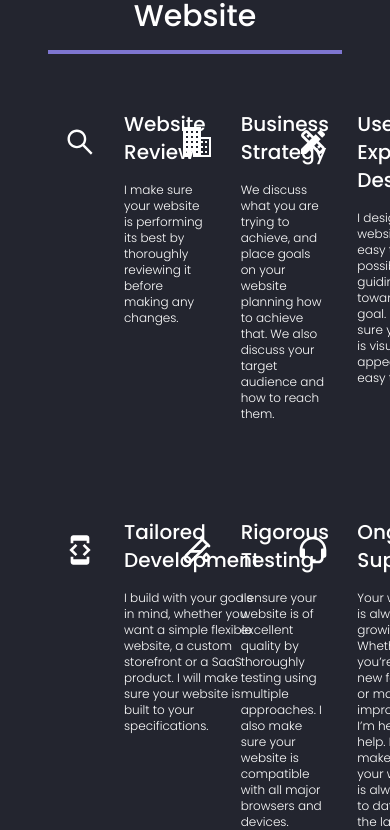
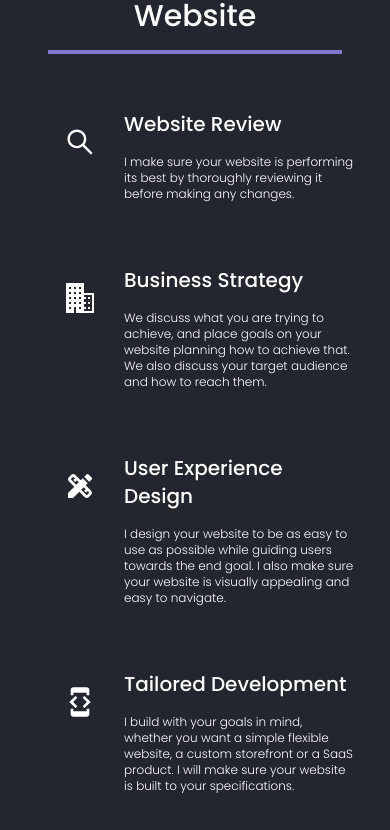
Before and after one commit to anxhirr/anxhirr.github.io, a React (Create React App) app: page / in a window 390 px wide. Shown: the part 1214-2044 px from the top of the page. Built offline with nearby package versions, Linux system fonts and the light colour scheme.

Commit message:
fixed services mobile responsive issue

```diff
--- a/src/components/home/Service.jsx
+++ /dev/null
@@ -1,29 +0,0 @@
-import React from 'react'
-
-const Service = ({ services }) => {
-  return (
-    <>
-      {services.map((service, index) => {
-        console.log(service)
-
-        return (
-          <li key={index} className='flex -mx-3 text-left'>
-            <div className='mx-3'>
-              <div className='p-4 w-16 h-16 grid place-items-center'>
-                {service.icon}
-              </div>
-            </div>
-            <div>
-              <h3 className='services__title text-xl mb-4'>{service.title}</h3>
-              <p className='services__description font-thin text-xs'>
-                {service.description}
-              </p>
-            </div>
-          </li>
-        )
-      })}
-    </>
-  )
-}
-
-export default Service
--- a/src/components/home/ServicesSection.jsx
+++ b/src/components/home/ServicesSection.jsx
@@ -1,6 +1,6 @@
 import React from 'react'
 import { Link } from 'react-router-dom'
-import Service from './Service'
+// import Service from './Service'
 import { AiOutlineSearch } from 'react-icons/ai'
 import { IoBusinessSharp } from 'react-icons/io5'
 import { MdDesignServices } from 'react-icons/md'
@@ -47,6 +47,32 @@ const SERVICES = [
   },
 ]
 
+const Service = () => {
+  return (
+    <>
+      {SERVICES.map((service, index) => {
+        console.log(service)
+
+        return (
+          <li key={index} className='flex -mx-3 text-left'>
+            <div className='mx-3'>
+              <div className='p-4 w-16 h-16 grid place-items-center'>
+                {service.icon}
+              </div>
+            </div>
+            <div>
+              <h3 className='services__title text-xl mb-4'>{service.title}</h3>
+              <p className='services__description font-thin text-xs'>
+                {service.description}
+              </p>
+            </div>
+          </li>
+        )
+      })}
+    </>
+  )
+}
+
 const ServicesSection = () => {
   console.log(AiOutlineSearch())
   return (
@@ -58,8 +84,8 @@ const ServicesSection = () => {
           </h2>
         </div>
         <div className='mb-14'>
-          <ul className='grid grid-cols-3 gap-x-14 gap-y-24 text-left'>
-            <Service services={SERVICES} />
+          <ul className='grid md:grid-cols-2 lg:grid-cols-3 gap-x-14 lg:gap-y-24 gap-y-16  text-left'>
+            <Service />
           </ul>
         </div>
         <div className='text-center'>
```
